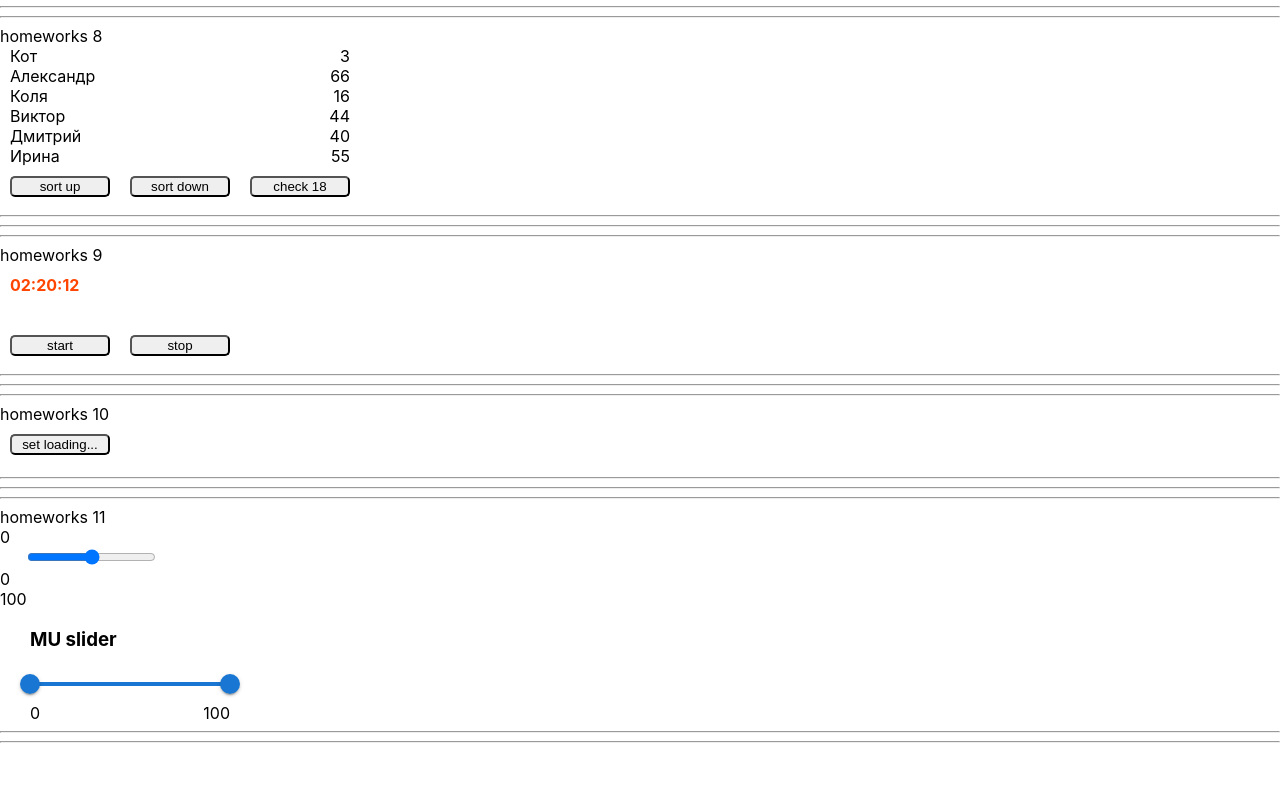
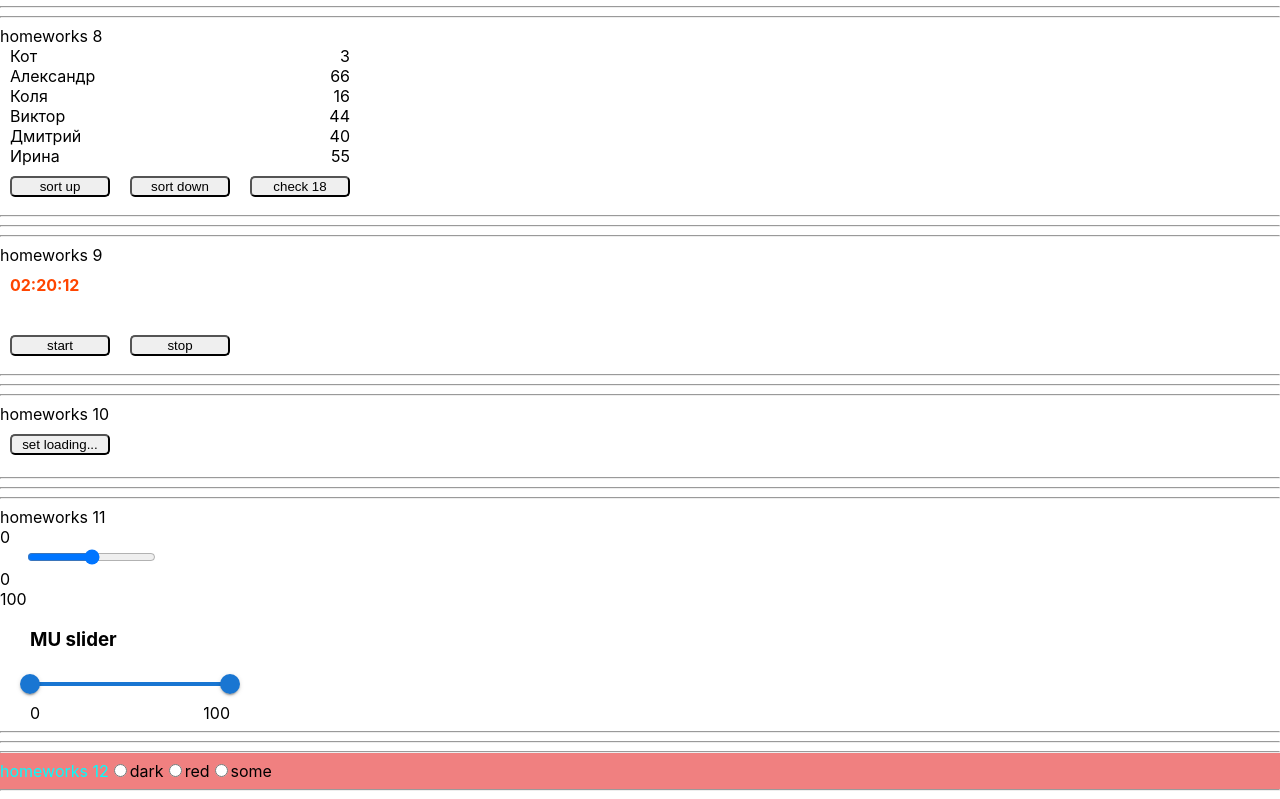
Before and after one commit to DoWhatYouL0ve/Ignat-homeworks, a React (Create React App) app: page /#/pre-junior in a window 1280 px wide. Shown: the part 1084-1883 px from the top of the page. Before the commit the page ends 1835 px from the top, so only its background shows below. Built offline with nearby package versions, Linux system fonts and the light colour scheme.

Commit message:
12th homework Theme changing + GH pages

```diff
--- a/src/p1-main/m1-ui/u1-app/App.tsx
+++ b/src/p1-main/m1-ui/u1-app/App.tsx
@@ -11,6 +11,7 @@ import HW8 from "../../../p2-homeworks/h8/HW8";
 import HW9 from "../../../p2-homeworks/h9/HW9";
 import HW10 from '../../../p2-homeworks/h10/HW10';
 import HW11 from '../../../p2-homeworks/h11/HW11';
+import HW12 from '../../../p2-homeworks/h12/HW12';
 
 function App() {
     return (
@@ -27,7 +28,7 @@ function App() {
             <HW9/>
             <HW10/>
             <HW11/>
-
+            <HW12/>
         </div>
     )
 }
--- a/src/p2-homeworks/h10/bll/store.ts
+++ b/src/p2-homeworks/h10/bll/store.ts
@@ -1,9 +1,10 @@
 import {loadingReducer} from './loadingReducer'
 import {combineReducers, legacy_createStore as createStore} from "redux";
+import {themeReducer} from "../../h12/bll/themeReducer";
 
 const reducers = combineReducers({
      loading: loadingReducer,
-
+     themeMode: themeReducer
 })
 
 const store = createStore(reducers)
--- a/src/p2-homeworks/h12/HW12.tsx
+++ b/src/p2-homeworks/h12/HW12.tsx
@@ -1,12 +1,20 @@
 import React from "react";
 import s from "./HW12.module.css";
+import {useDispatch, useSelector} from "react-redux";
+import {AppStoreType} from "../h10/bll/store";
+import {changeThemeC} from "./bll/themeReducer";
+import SuperRadio from "../h7/common/c6-SuperRadio/SuperRadio";
 
 const themes = ['dark', 'red', 'some'];
 
 function HW12() {
-    const theme = 'some'; // useSelector
+    const theme = useSelector<AppStoreType, string>((state)=>state.themeMode.theme) // useSelector
 
+    const dispatch = useDispatch()
     // useDispatch, onChangeCallback
+    const onChangeCallback = (theme: string) => {
+        dispatch(changeThemeC(theme))
+    }
 
     return (
         <div className={s[theme]}>
@@ -14,7 +22,8 @@ function HW12() {
             <span className={s[theme + '-text']}>
                 homeworks 12
             </span>
-
+            <SuperRadio name={'radio'} options={themes} value={themes}
+                        onChangeOption={onChangeCallback}/>
             {/*should work (должно работать)*/}
             {/*SuperSelect or SuperRadio*/}
 
--- a/src/p2-homeworks/h12/bll/themeReducer.ts
+++ b/src/p2-homeworks/h12/bll/themeReducer.ts
@@ -1,14 +1,23 @@
 const initState = {
-
+    theme: 'red'
 };
 
-export const themeReducer = (state = initState, action: any): any => { // fix any
+export type initStateType = {
+    theme: string
+}
+
+export const themeReducer = (state: initStateType = initState, action: changeThemeCType): initStateType => { // fix any
     switch (action.type) {
-        case "": {
-            return state;
+        case "CHANGE_THEME": {
+            return {...state, theme: action.theme};
         }
         default: return state;
     }
 };
 
-export const changeThemeC = (): any => {}; // fix any
+type changeThemeCType = {
+    type: 'CHANGE_THEME'
+    theme: string
+}
+
+export const changeThemeC = (theme: string): changeThemeCType => ({type: 'CHANGE_THEME', theme}); // fix any
```
